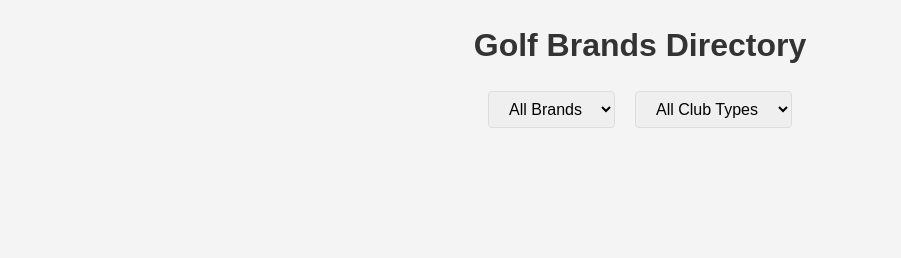
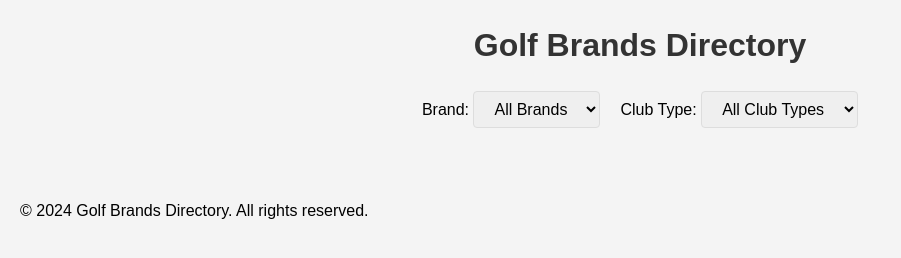
Before and after one commit to 1891Swe/WinRecovery, a plain HTML site: page index.html in a window 1280 px wide. Shown: the whole page, without its empty margins (0-901 px from the left). Drawn offline with Linux system fonts and the light colour scheme; files that its build step writes are made by us from their sources.

Commit message:
Update index.html

```diff
--- a/index.html
+++ b/index.html
@@ -3,32 +3,44 @@
 <head>
     <meta charset="UTF-8">
     <meta name="viewport" content="width=device-width, initial-scale=1.0">
+    <meta name="description" content="Golf Brands Directory - Browse and filter top golf clubs">
     <title>Golf Brands Directory</title>
-    <link rel="stylesheet" href="css/styles.css">
+    <link rel="stylesheet" href="styles.css">
 </head>
 <body>
     <header>
         <h1>Golf Brands Directory</h1>
         <div class="filters">
+            <div class="filter-group">
+                <label for="brandFilter">Brand:</label>
                 <select id="brandFilter">
                     <option value="">All Brands</option>
                 </select>
+            </div>
+            <div class="filter-group">
+                <label for="clubTypeFilter">Club Type:</label>
                 <select id="clubTypeFilter">
                     <option value="">All Club Types</option>
                 </select>
             </div>
+        </div>
     </header>
 
-    <main id="brandsContainer">
+    <main>
+        <div id="brandsContainer">
             <!-- Brands will be dynamically loaded here -->
+        </div>
     </main>
 
-    <!-- Load brand data files -->
+    <footer>
+        <p>© 2024 Golf Brands Directory. All rights reserved.</p>
+    </footer>
+
+    <!-- Load club data -->
     <script src="data/brands/cobra.js"></script>
     <script src="data/brands/taylormade.js"></script>
-    <!-- Add other brand scripts here -->
 
     <!-- Load main script -->
-    <script src="js/script.js"></script>
+    <script src="script.js"></script>
 </body>
 </html>
```
Lines whose indentation alone changed are shown as unchanged.
